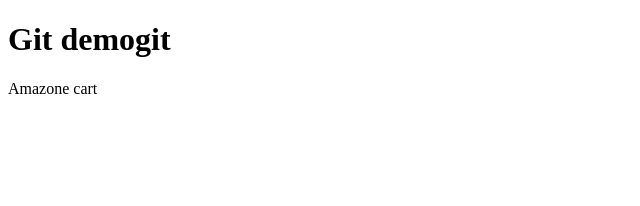
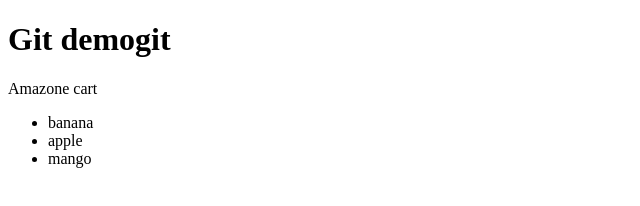
Before and after one commit to sarje-nikita/learn_git_github, a plain HTML site: page index.html in a window 1280 px wide. Shown: the whole page, without its empty margins (0-640 px from the left). Drawn offline with Linux system fonts and the light colour scheme.

Commit message:
[Nikita sarje]Feat:add the list fruit and f1.html

```diff
--- a/index.html
+++ b/index.html
@@ -1,12 +1,25 @@
 <!DOCTYPE html>
 <html lang="en">
+
 <head>
     <meta charset="UTF-8">
     <title>Document</title>
 </head>
+
 <body>
     <h1>Git demogit</h1>
     <p>Amazone cart</p>
+    <ul>
+        <li>
+            banana
+        </li>
+        <li> apple</li>
+        <li> mango</li>
+
+    </ul>
+
+
     <!-- end for today 21-7-2024 -->
 </body>
+
 </html>
```
Also changed, not shown: f1.html (added, +1 -0 lines).
